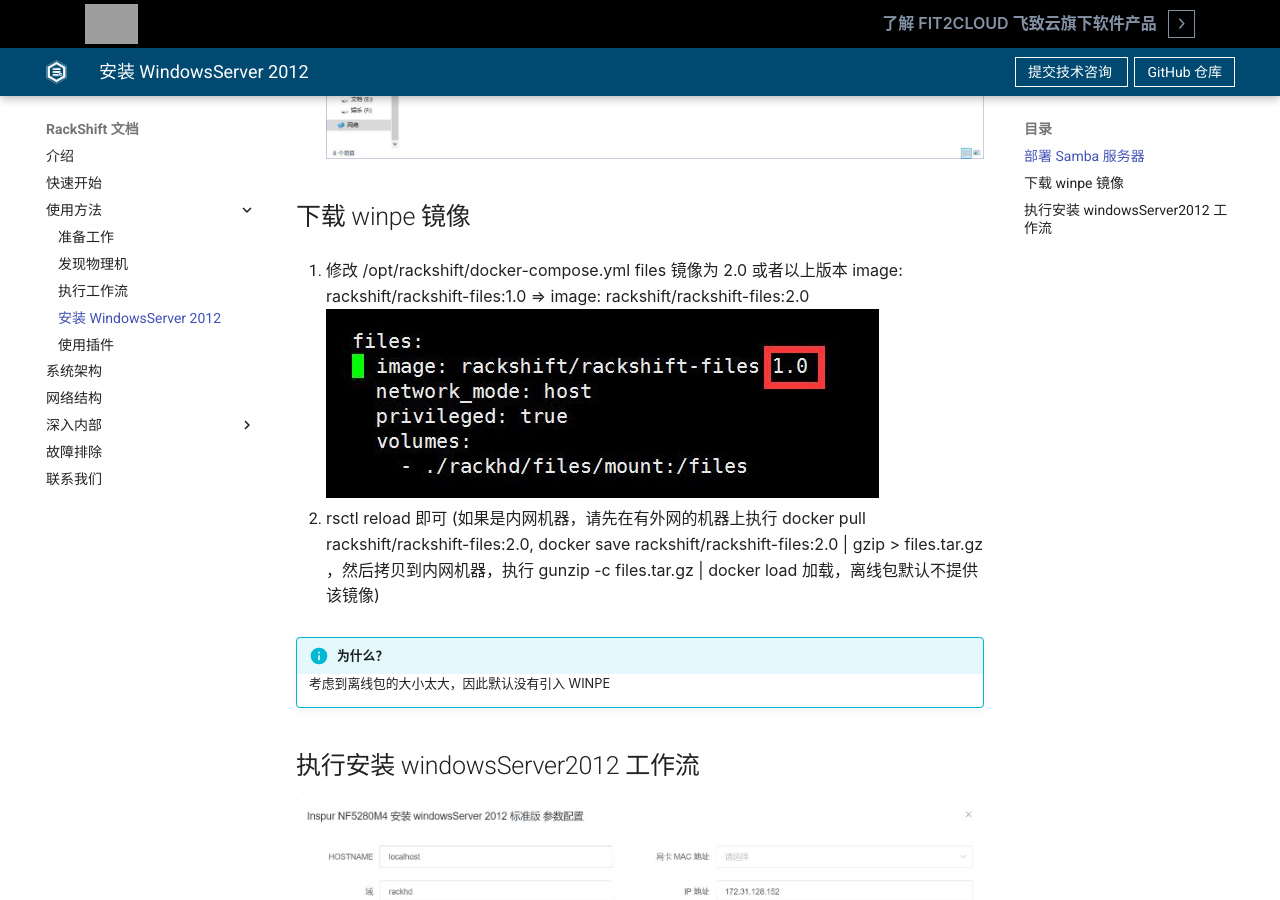
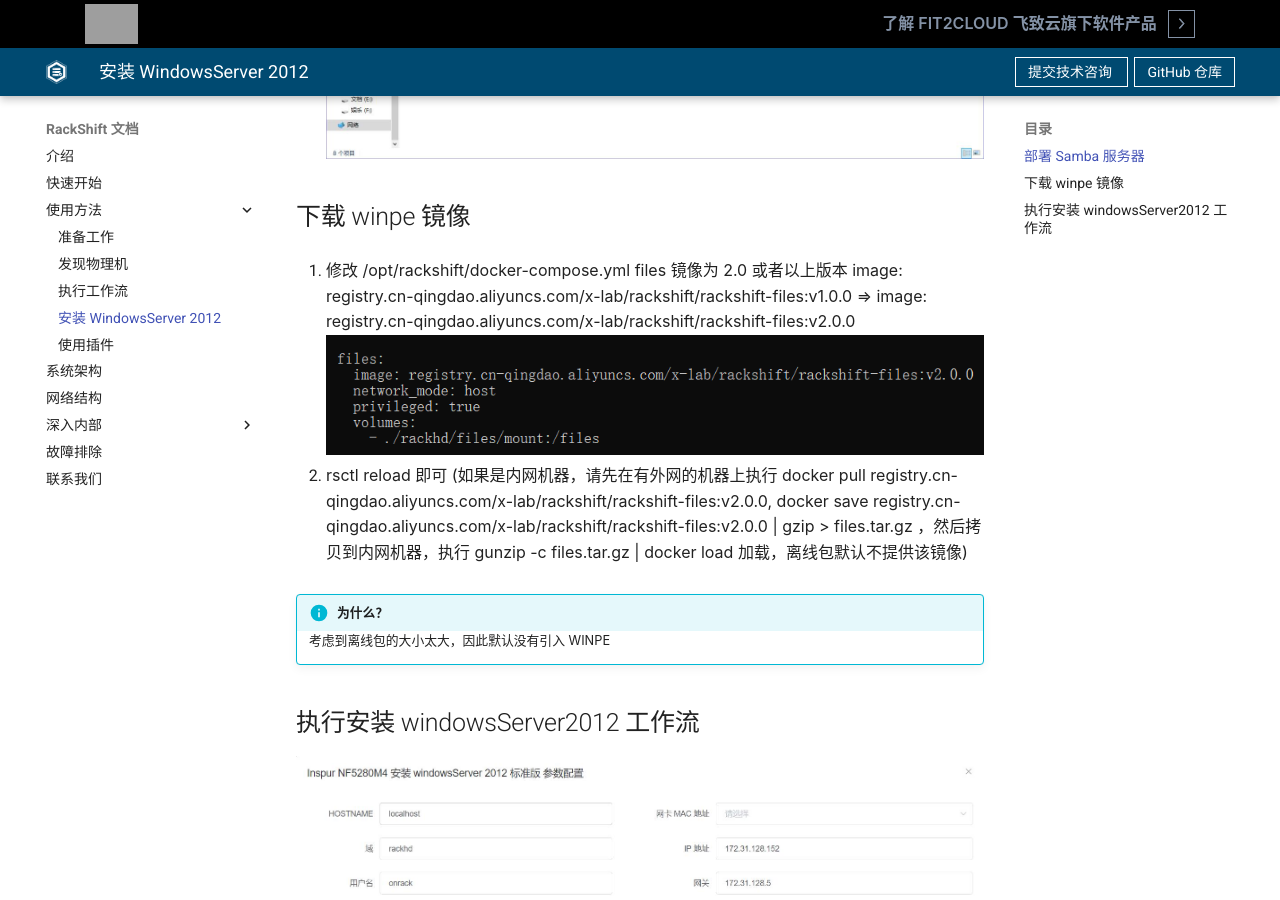
Before and after one commit to fit2cloud/rackshift-docs-static, an MkDocs documentation site: the page built from docs/windows.md, in a window 1280 px wide and 900 px high, scrolled down 1466 px. Built offline with MkDocs 1.6.1 and Material for MkDocs 9.7.7, drawn with Linux system fonts in a browser that asks for light colours; the version menu is left out; grey boxes are pictures that could not be loaded.

Commit message:
docs:更新 windows 安装说明

```diff
--- a/docs/windows.md
+++ b/docs/windows.md
@@ -47,11 +47,11 @@
 
 
 ## 下载 winpe 镜像
-   1. 修改 /opt/rackshift/docker-compose.yml files 镜像为 2.0 或者以上版本 image: rackshift/rackshift-files:1.0 => image: rackshift/rackshift-files:2.0
-     ![runnbo](./static/wizard/winpe-files.jpg)
+   1. 修改 /opt/rackshift/docker-compose.yml files 镜像为 2.0 或者以上版本 image: registry.cn-qingdao.aliyuncs.com/x-lab/rackshift/rackshift-files:v1.0.0 => image: registry.cn-qingdao.aliyuncs.com/x-lab/rackshift/rackshift-files:v2.0.0
+     ![runnbo](./static/wizard/files.png)
 
    2. rsctl reload 即可
-   (如果是内网机器，请先在有外网的机器上执行 docker pull rackshift/rackshift-files:2.0, docker save rackshift/rackshift-files:2.0 | gzip > files.tar.gz ，然后拷贝到内网机器，执行 gunzip -c files.tar.gz | docker load 加载，离线包默认不提供该镜像)
+   (如果是内网机器，请先在有外网的机器上执行 docker pull registry.cn-qingdao.aliyuncs.com/x-lab/rackshift/rackshift-files:v2.0.0, docker save registry.cn-qingdao.aliyuncs.com/x-lab/rackshift/rackshift-files:v2.0.0 | gzip > files.tar.gz ，然后拷贝到内网机器，执行 gunzip -c files.tar.gz | docker load 加载，离线包默认不提供该镜像)
 
 
 !!! info "为什么？"
```
Also changed, not shown: docs/static/wizard/files.png (added).
